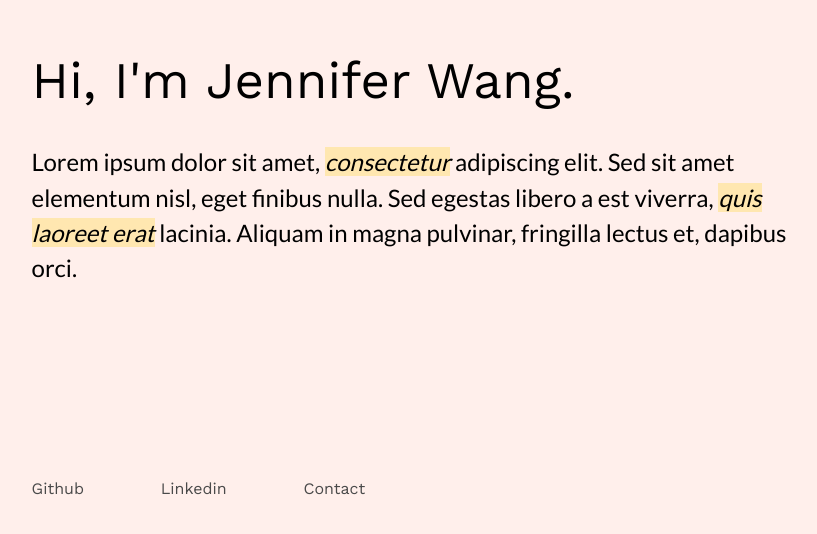
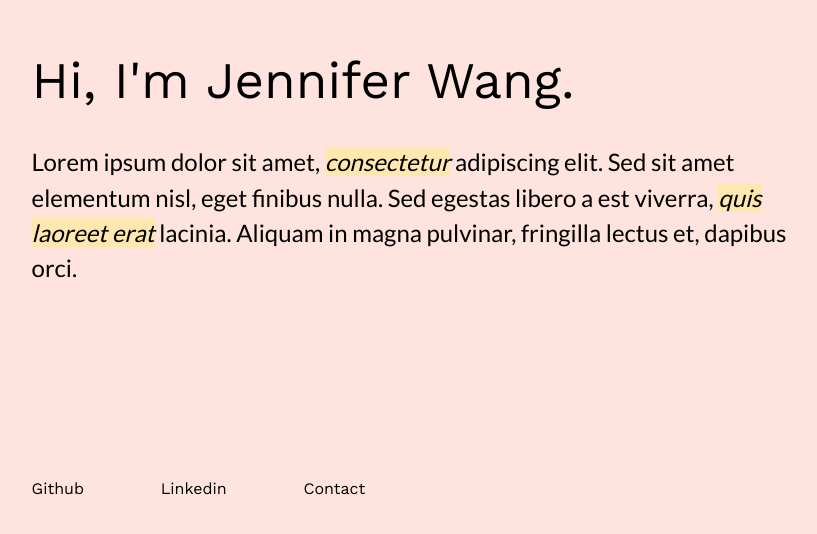
Before and after one commit to jenniferwg/jenniferwg.github.io, a Vue app: page / in a window 1280 px wide. Shown: the part 190-724 px from the top of the page, without its empty margins (130-947 px from the left). Built offline with nearby package versions, Linux system fonts and the light colour scheme.

Commit message:
Define color variables

```diff
--- a/package.json
+++ b/package.json
@@ -41,6 +41,7 @@
     "friendly-errors-webpack-plugin": "^1.6.1",
     "html-webpack-plugin": "^2.30.1",
     "node-notifier": "^5.1.2",
+    "node-sass": "^4.7.2",
     "optimize-css-assets-webpack-plugin": "^3.2.0",
     "ora": "^1.2.0",
     "portfinder": "^1.0.13",
@@ -48,8 +49,10 @@
     "postcss-loader": "^2.0.8",
     "postcss-url": "^7.2.1",
     "rimraf": "^2.6.0",
+    "sass-loader": "^6.0.7",
     "semver": "^5.3.0",
     "shelljs": "^0.7.6",
+    "style-loader": "^0.20.3",
     "uglifyjs-webpack-plugin": "^1.1.1",
     "url-loader": "^0.5.8",
     "vue-loader": "^13.3.0",
--- a/src/App.vue
+++ b/src/App.vue
@@ -15,7 +15,9 @@ export default {
 }
 </script>
 
-<style>
+<style lang="scss">
+  @import './assets/styles/_variables';
+
   #app {
     font-family: 'Work Sans', sans-serif;
     -webkit-font-smoothing: antialiased;
@@ -23,11 +25,13 @@ export default {
     margin-left: 12vw;
     margin-top: 30vh;
   }
+
   body {
-  background-color: #ffefeb;
+    background-color: $pink;
   }
+
   mark {
-  background-color: #ffe7b0;
+    background-color: $yellow;
     font-style: italic;
   }
 </style>
--- /dev/null
+++ b/src/assets/styles/_variables.scss
@@ -0,0 +1,3 @@
+$pink: #ffe3de;
+$yellow: #ffe7b0;
+$dark-blue: #404f9e;
--- a/src/components/Content.vue
+++ b/src/components/Content.vue
@@ -23,11 +23,14 @@ export default {
 </script>
 
 <!-- Add "scoped" attribute to limit CSS to this component only -->
-<style scoped>
+<style scoped lang="scss">
+  @import '../assets/styles/_variables';
+
   h1 {
     font-weight: normal;
     font-size: 3.2rem;
   }
+
   h2 {
     font-family: 'Lato', sans-serif;
     font-weight: 100;
@@ -35,22 +38,21 @@ h2 {
     font-size: 1.5rem;
     max-width: 60vw;
   }
+
   ul {
     position: absolute;
     bottom: 12vh;
     list-style-type: none;
     padding: 0;
   }
+
   li {
     display: inline-block;
     margin-right: 6vw;
     cursor: crosshair;
     position: relative;
-  color: #4a4a4a;
   }
-li:hover {
-  color: #000;
-}
+
   li:after {
     display: block;
     position: absolute;
@@ -58,7 +60,7 @@ li:after {
     bottom: -10px;
     width: 0;
     height: 10px;
-  background-color: #404f9e;
+    background-color: $dark-blue;
     content: "";
     -webkit-transition: all 0.3s;
     -moz-transition: all 0.3s;
@@ -66,6 +68,7 @@ li:after {
     transition: all 0.3s;
     height:2px;
   }
+
   li:hover:after {
     width: 100%;
     height:2px;
```
Also changed, not shown: 1 other file (tests, documents, lock files or other folders). Lines whose indentation alone changed are shown as unchanged.
